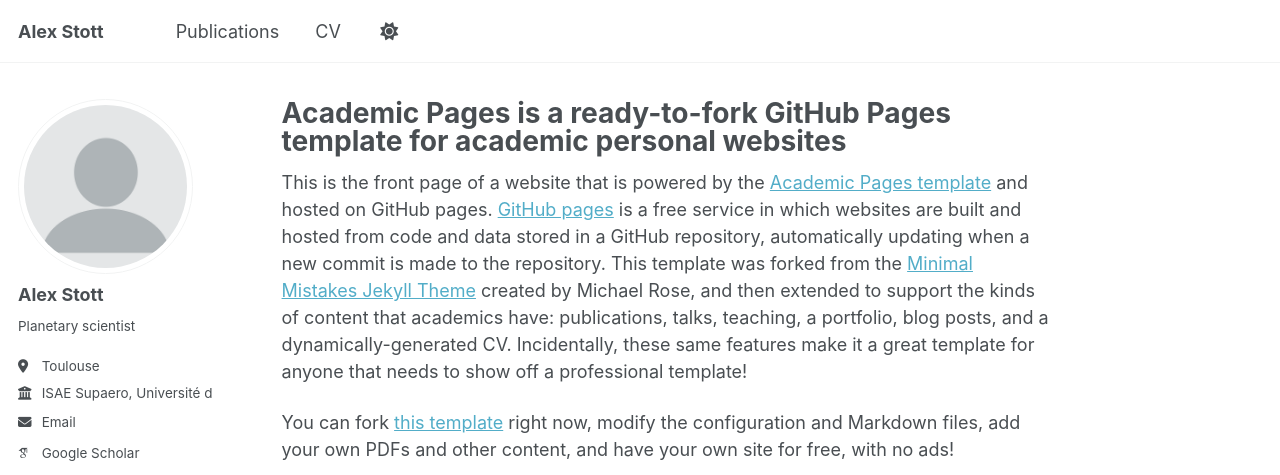
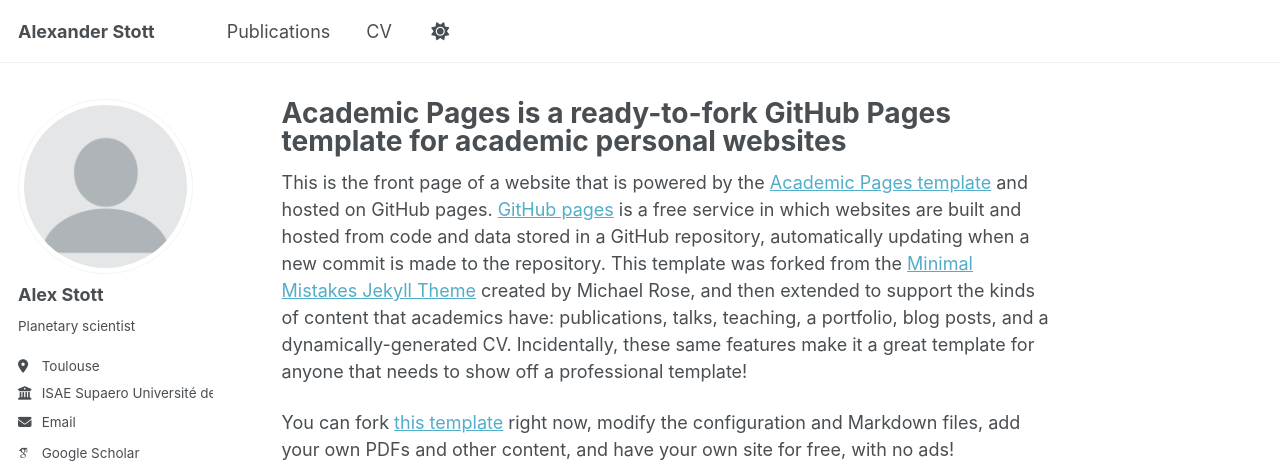
Before and after one commit to AlexStott/alexanderstott.github.io, a Jekyll site: the page built from _pages/about.md, in a window 1280 px wide. Shown: the top 475 px of the page. Built offline with Jekyll 4.4.1, drawn with Linux system fonts in a browser that asks for light colours; some web fonts are replaced; a script that is not in the unit is left out.

Commit message:
Update _config.yml

```diff
--- a/_config.yml
+++ b/_config.yml
@@ -9,7 +9,7 @@
 # Basic Site Settings
 locale                   : "en-UK"
 site_theme               : "default" # Currently available options are "default", "air"
-title                    : "Alex Stott"
+title                    : "Alexander Stott"
 title_separator          : "-"
 name                     : &name "Alex Stott"
 description              : &description "Alex Stott's personal website"   # Update this with a general description of your site, this is the default if not overridden by a page
@@ -28,7 +28,7 @@ author:
   pronouns         : # example: "she/her"
   bio              : "Planetary scientist"
   location         : "Toulouse"
-  employer         : "ISAE Supaero, Université de Toulouse"
+  employer         : "ISAE Supaero \nUniversité de Toulouse"
   uri              : # URL
   email            : "alexander.stott@isae-supaero.fr"
 
```
